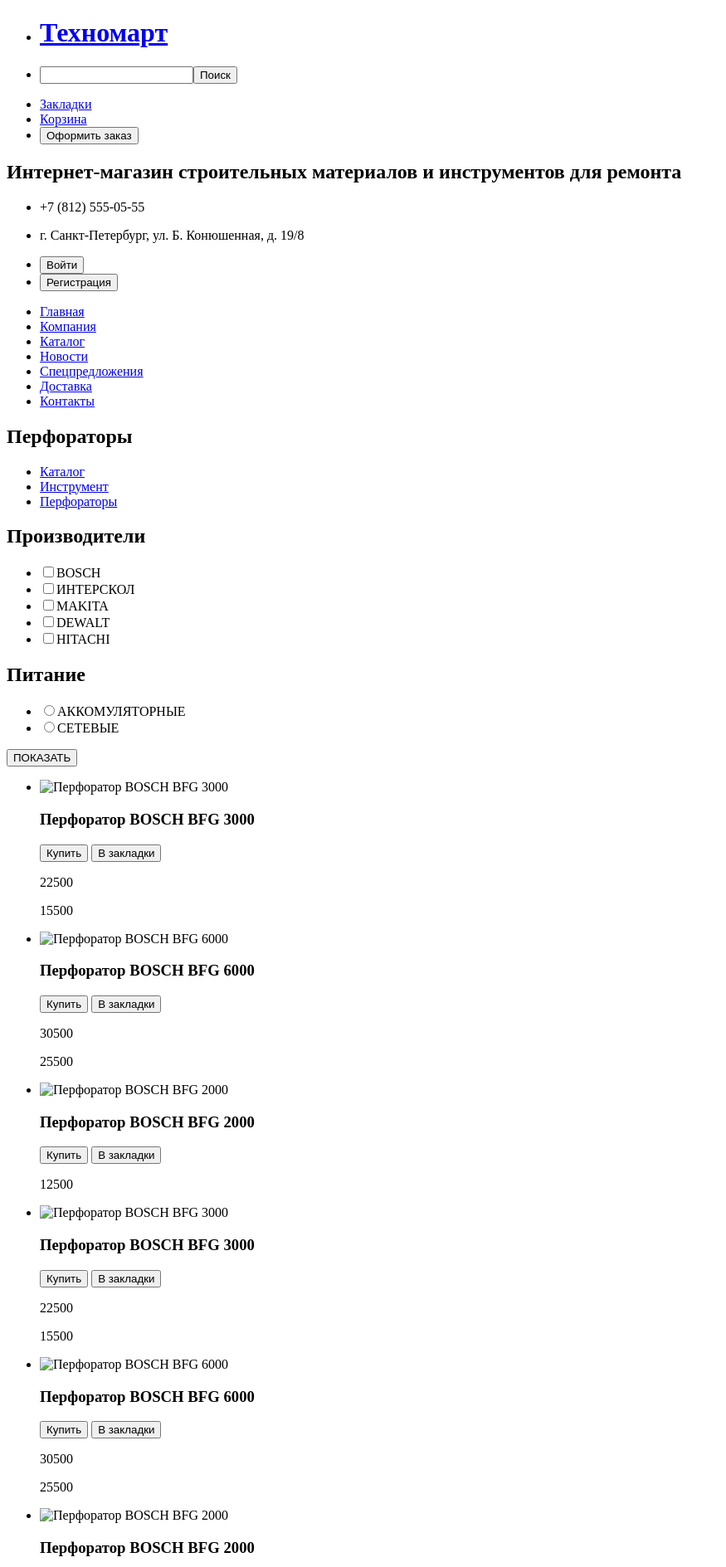
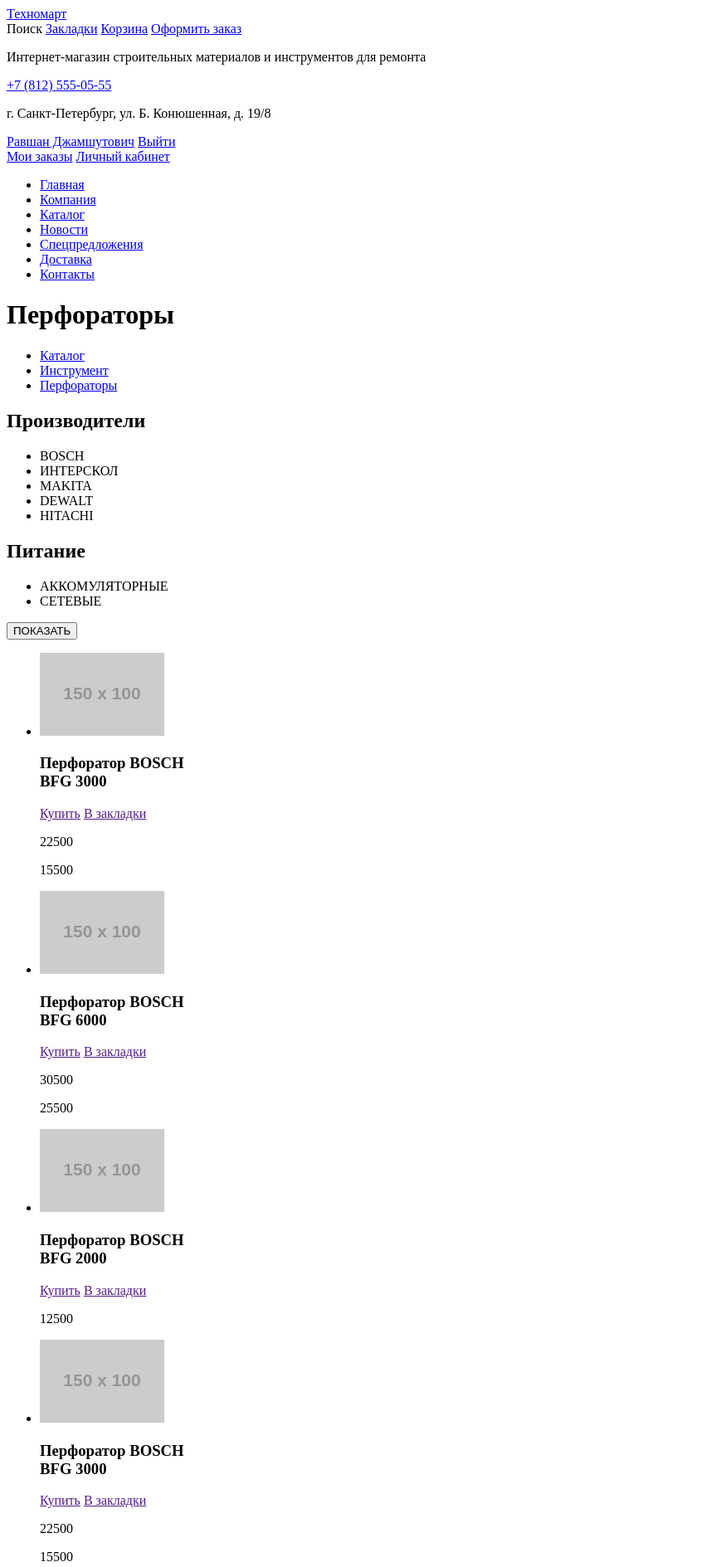
Before and after one commit to Aleksey-Shtr1h/1106325-technomart-26, a plain HTML site: page catalog.html in a window 1280 px wide. Shown: the top 1889 px of the page at 83% size, without its empty margins (0-875 px from the left). Drawn offline with Linux system fonts and the light colour scheme; placeholder pictures from the web are drawn by us.

Commit message:
Правки 08.09.19 №1

```diff
--- a/catalog.html
+++ b/catalog.html
@@ -6,238 +6,286 @@
 </head>
 <body>
   <header>
+    <div>
+      <a href="index.html">Техномарт</a>
+      <div>
+        <span>Поиск</span>
+        <a href="#">Закладки</a>
+        <a href="#">Корзина</a>
+        <a href="#">Оформить заказ</a>
+      </div>
+    </div>
 
-		<ul>
-			<li><a href="index.html"><h1>Техномарт</h1></a></li>
-			<li><input type="text"><button type="button">Поиск</button></li>
-		</ul>
-
-		<ul>
-			<li><a href="#">Закладки</a></li>
-			<li><a href="#">Корзина</a></li>
-			<li><button type="button">Оформить заказ</button></li>
-		</ul>
-
-		<section>
-			<h2>Интернет-магазин строительных материалов и инструментов для ремонта</h2>
-			<ul>
-				<li><p>+7 (812) 555-05-55</p></li>
-				<li><p>г. Санкт-Петербург, ул. Б. Конюшенная, д. 19/8</p></li>
-			</ul>
-
-			<ul>
-				<li><button type="button">Войти</button></li>
-				<li><button type="button">Регистрация</button></li>
-			</ul>
-		</section>
+    <div>
+      <p>
+        Интернет-магазин строительных материалов и инструментов для ремонта
+      </p>
+      <div>
+        <a href="tel:78125550555">+7 (812) 555-05-55</a>
+        <p>г. Санкт-Петербург, ул. Б. Конюшенная, д. 19/8</p>
+      </div>
+      <div>
+        <div>
+          <a href="#">Равшан Джамшутович</a>
+          <a href="#">Выйти</a>
+        </div>
+        <a href="#">Мои заказы</a>
+        <a href="#">Личный кабинет</a>
+      </div>
+    </div>
 
     <nav>
       <ul>
-				<li><a href="index.html">Главная</a></li>
-				<li><a href="#">Компания</a></li>
-				<li><a href="#">Каталог</a></li>
-				<li><a href="#">Новости</a></li>
-				<li><a href="#">Спецпредложения</a></li>
-				<li><a href="#">Доставка</a></li>
-				<li><a href="#">Контакты</a></li>
+        <li>
+          <a href="#">Главная</a>
+        </li>
+        <li>
+          <a href="#">Компания</a>
+        </li>
+        <li>
+          <a href="catalog.html">Каталог</a>
+        </li>
+        <li>
+          <a href="#">Новости</a>
+        </li>
+        <li>
+          <a href="#">Спецпредложения</a>
+        </li>
+        <li>
+          <a href="#">Доставка</a>
+        </li>
+        <li>
+          <a href="#">Контакты</a>
+        </li>
       </ul>
     </nav>
-
   </header>
 
   <main>
-
-		<h2>Перфораторы</h2>
+    <h1>Перфораторы</h1>
     <ul class="breadcrumbs">
-			<li><a href="#">Каталог</a></li>
-			<li><a href="#">Инструмент</a></li>
-			<li><a href="#">Перфораторы</a></li>
+      <li>
+        <a href="#">Каталог</a>
+      </li>
+      <li>
+        <a href="#">Инструмент</a>
+      </li>
+      <li>
+        <a href="#">Перфораторы</a>
+      </li>
     </ul>
 
     <h2>Производители</h2>
     <ul>
-			<li><input type="checkbox">BOSCH<Br></li>
-			<li><input type="checkbox">ИНТЕРСКОЛ<Br></li>
-			<li><input type="checkbox">MAKITA<Br></li>
-			<li><input type="checkbox">DEWALT<Br></li>
-			<li><input type="checkbox">HITACHI<Br></li>
+      <li>
+        <span>BOSCH</span>
+      </li>
+      <li>
+        <span>ИНТЕРСКОЛ</span>
+      </li>
+      <li>
+        <span>MAKITA</span>
+      </li>
+      <li>
+        <span>DEWALT</span>
+      </li>
+      <li>
+        <span>HITACHI</span>
+      </li>
     </ul>
 
     <h2>Питание</h2>
     <ul>
-			<li><input type="radio">АККОМУЛЯТОРНЫЕ</li>
-			<li><input type="radio">СЕТЕВЫЕ</li>
+      <li>
+        <span>АККОМУЛЯТОРНЫЕ</span>
+      </li>
+      <li>
+        <span>СЕТЕВЫЕ</span>
+      </li>
     </ul>
 
     <button>ПОКАЗАТЬ</button>
-
     <section>
       <ul>
         <li>
           <p>
-						<img src="#" width="40" height="40" alt="Перфоратор BOSCH BFG 3000">
+            <img src="https://via.placeholder.com/150x100" alt="Перфоратор BOSCH BFG 3000">
           </p>
-					<h3>
-						<span>Перфоратор BOSCH</span>
-						<span>BFG 3000</span>
-					</h3>
-					<button>Купить</button>
-					<button>В закладки</button>
+          <h3>Перфоратор BOSCH <br> BFG 3000</h3>
+          <div>
+            <a href="">Купить</a>
+            <a href="">В закладки</a>
+          </div>
           <p>22500</p>
           <p>15500</p>
         </li>
         <li>
           <p>
-						<img src="#" width="40" height="40" alt="Перфоратор BOSCH BFG 6000">
+            <img src="https://via.placeholder.com/150x100" alt="Перфоратор BOSCH BFG 6000">
           </p>
-					<h3>
-						<span>Перфоратор BOSCH</span>
-						<span>BFG 6000</span>
-					</h3>
-					<button>Купить</button>
-					<button>В закладки</button>
+          <h3>Перфоратор BOSCH <br> BFG 6000</h3>
+          <div>
+            <a href="">Купить</a>
+            <a href="">В закладки</a>
+          </div>
           <p>30500</p>
           <p>25500</p>
         </li>
         <li>
           <p>
-						<img src="#" width="40" height="40" alt="Перфоратор BOSCH BFG 2000">
+            <img src="https://via.placeholder.com/150x100" alt="Перфоратор BOSCH BFG 2000">
           </p>
-					<h3>
-						<span>Перфоратор BOSCH</span>
-						<span>BFG 2000</span>
-					</h3>
-					<button>Купить</button>
-					<button>В закладки</button>
+          <h3>Перфоратор BOSCH <br> BFG 2000</h3>
+          <div>
+            <a href="">Купить</a>
+            <a href="">В закладки</a>
+          </div>
           <p></p>
           <p>12500</p>
         </li>
         <li>
           <p>
-						<img src="#" width="40" height="40" alt="Перфоратор BOSCH BFG 3000">
+            <img src="https://via.placeholder.com/150x100" alt="Перфоратор BOSCH BFG 3000">
           </p>
-					<h3>
-						<span>Перфоратор BOSCH</span>
-						<span>BFG 3000</span>
-					</h3>
-					<button>Купить</button>
-					<button>В закладки</button>
+          <h3>Перфоратор BOSCH <br> BFG 3000</h3>
+          <div>
+            <a href="">Купить</a>
+            <a href="">В закладки</a>
+          </div>
           <p>22500</p>
           <p>15500</p>
         </li>
         <li>
           <p>
-						<img src="#" width="40" height="40" alt="Перфоратор BOSCH BFG 6000">
+            <img src="https://via.placeholder.com/150x100" alt="Перфоратор BOSCH BFG 6000">
           </p>
-					<h3>
-						<span>Перфоратор BOSCH</span>
-						<span>BFG 6000</span>
-					</h3>
-					<button>Купить</button>
-					<button>В закладки</button>
+          <h3>Перфоратор BOSCH <br> BFG 6000</h3>
+          <div>
+            <a href="">Купить</a>
+            <a href="">В закладки</a>
+          </div>
           <p>30500</p>
           <p>25500</p>
         </li>
         <li>
           <p>
-						<img src="#" width="40" height="40" alt="Перфоратор BOSCH BFG 2000">
+            <img src="https://via.placeholder.com/150x100" alt="Перфоратор BOSCH BFG 2000">
           </p>
-					<h3>
-						<span>Перфоратор BOSCH</span>
-						<span>BFG 2000</span>
-					</h3>
-					<button>Купить</button>
-					<button>В закладки</button>
+          <h3>Перфоратор BOSCH <br> BFG 2000</h3>
+          <div>
+            <a href="">Купить</a>
+            <a href="">В закладки</a>
+          </div>
           <p></p>
           <p>12500</p>
         </li>
         <li>
           <p>
-						<img src="#" width="40" height="40" alt="Перфоратор BOSCH BFG 3000">
+            <img src="https://via.placeholder.com/150x100" alt="Перфоратор BOSCH BFG 3000">
           </p>
-					<h3>
-						<span>Перфоратор BOSCH</span>
-						<span>BFG 3000</span>
-					</h3>
-					<button>Купить</button>
-					<button>В закладки</button>
+          <h3>Перфоратор BOSCH <br> BFG 3000</h3>
+          <div>
+            <a href="">Купить</a>
+            <a href="">В закладки</a>
+          </div>
           <p>22500</p>
           <p>15500</p>
         </li>
         <li>
           <p>
-						<img src="#" width="40" height="40" alt="Перфоратор BOSCH BFG 6000">
+            <img src="https://via.placeholder.com/150x100" alt="Перфоратор BOSCH BFG 6000">
           </p>
-					<h3>
-						<span>Перфоратор BOSCH</span>
-						<span>BFG 6000</span>
-					</h3>
-					<button>Купить</button>
-					<button>В закладки</button>
+          <h3>Перфоратор BOSCH <br> BFG 6000</h3>
+          <div>
+            <a href="">Купить</a>
+            <a href="">В закладки</a>
+          </div>
           <p>30500</p>
           <p>25500</p>
         </li>
         <li>
           <p>
-						<img src="#" width="40" height="40" alt="Перфоратор BOSCH BFG 2000">
+            <img src="https://via.placeholder.com/150x100" alt="Перфоратор BOSCH BFG 2000">
           </p>
-					<h3>
-						<span>Перфоратор BOSCH</span>
-						<span>BFG 2000</span>
-					</h3>
-					<button>Купить</button>
-					<button>В закладки</button>
+          <h3>Перфоратор BOSCH <br> BFG 2000</h3>
+          <div>
+            <a href="">Купить</a>
+            <a href="">В закладки</a>
+          </div>
           <p></p>
           <p>12500</p>
         </li>
       </ul>
     </section>
-
   </main>
 
   <footer>
-
+    <div class="top_level">
       <div>
-			<a href="index.html"><h2>Техномарт</h2></a>
+        <a href="index.html">Техномарт</a>
         <ul>
-
-				<li><a href="#">Компания</a></li>
-				<li><a href="#">Новости</a></li>
-				<li><a href="#">Каталог</a></li>
-				<li><a href="#">Доставка</a></li>
-				<li><a href="#">Контакты</a></li>
+          <li>
+            <a href="#">Компания</a>
+          </li>
+          <li>
+            <a href="#">Новости</a>
+          </li>
+          <li>
+            <a href="#">Каталог</a>
+          </li>
+          <li>
+            <a href="#">Доставка</a>
+          </li>
+          <li>
+            <a href="#">Контакты</a>
+          </li>
         </ul>
       </div>
-
       <div>
-
         <p>г. Санкт-Петербург, ул. Б. Конюшенная, д. 19/8<br>+7 (812) 555-05-55</p>
         <ul>
-
-				<li><a href="#">Материалы</a></li>
-				<li><a href="#">Техника</a></li>
-				<li><a href="#">Инструмент</a></li>
-				<li><a href="#">Спецпредложения</a></li>
+          <li>
+            <a href="#">Материалы</a>
+          </li>
+          <li>
+            <a href="#">Техника</a>
+          </li>
+          <li>
+            <a href="#">Инструмент</a>
+          </li>
+          <li>
+            <a href="#">Спецпредложения</a>
+          </li>
         </ul>
       </div>
+    </div>
 
-		<div>
+    <div class="bottom_level">
       <p>© 2010–2019 Компания «Техномарт» <br>Все права защищены</p>
       <div>
         <ul>
-					<li><a href="#">Вконтакте</a></li>
-					<li><a href="#">Фейсбук</a></li>
-					<li><a href="#">Инстаграм</a></li>
+          <li>
+            <a href="#">Вконтакте</a>
+          </li>
+          <li>
+            <a href="#">Фейсбук</a>
+          </li>
+          <li>
+            <a href="#">Инстаграм</a>
+          </li>
         </ul>
       </div>
+      <div>
         <p>
           Обратная связь:
-				<a href="mail@htmlacademy.ru">mail@htmlacademy.ru</a>
+          <a href="">mail@htmlacademy.ru</a>
         </p>
         <p>
           Разработано:
-				<a href="https://htmlacademy.ru/">https://htmlacademy.ru</a>
+          <a href="https://htmlacademy.ru/intensive/htmlcss">https://htmlacademy.ru</a>
         </p>
       </div>
-
+    </div>
   </footer>
+</body>
+</html>
```
Also changed, not shown: index.html (+89 -53 lines). Lines whose indentation alone changed are shown as unchanged.
